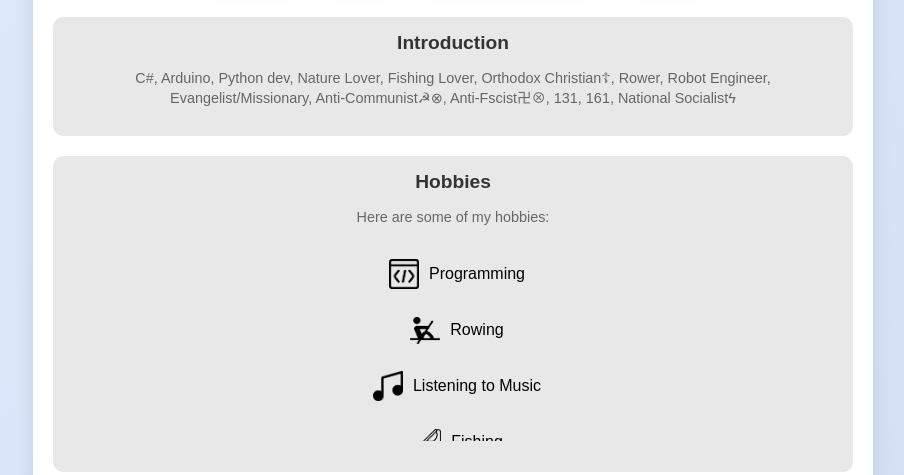
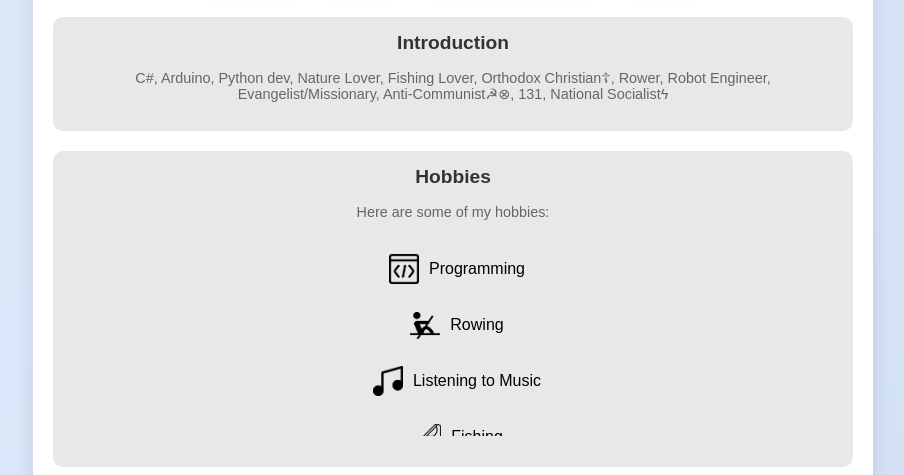
Before and after one commit to Giosho/GioshoSite, a plain HTML site: page menu.html in a window 1280 px wide. Shown: the part 260-735 px from the top of the page, without its empty margins (187-1091 px from the left). Drawn offline with Linux system fonts and the light colour scheme.

Commit message:
Update menu.html

```diff
--- a/menu.html
+++ b/menu.html
@@ -77,7 +77,7 @@
 
         <div id="intro" class="section">
             <h2>Introduction</h2>
-            <p>C#, Arduino, Python dev, Nature Lover, Fishing Lover, Orthodox Christian☦, Rower, Robot Engineer, Evangelist/Missionary, Anti-Communist☭⊗, Anti-Fscist卍⊗, 131, 161, National Socialistϟ</p>
+            <p>C#, Arduino, Python dev, Nature Lover, Fishing Lover, Orthodox Christian☦, Rower, Robot Engineer, Evangelist/Missionary, Anti-Communist☭⊗, 131,  National Socialistϟ</p>
         </div>
 
         <div id="hobbies" class="section">
```
